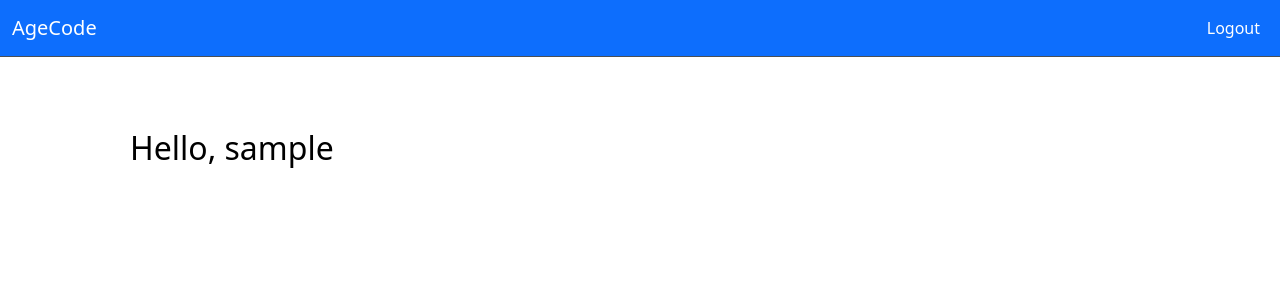
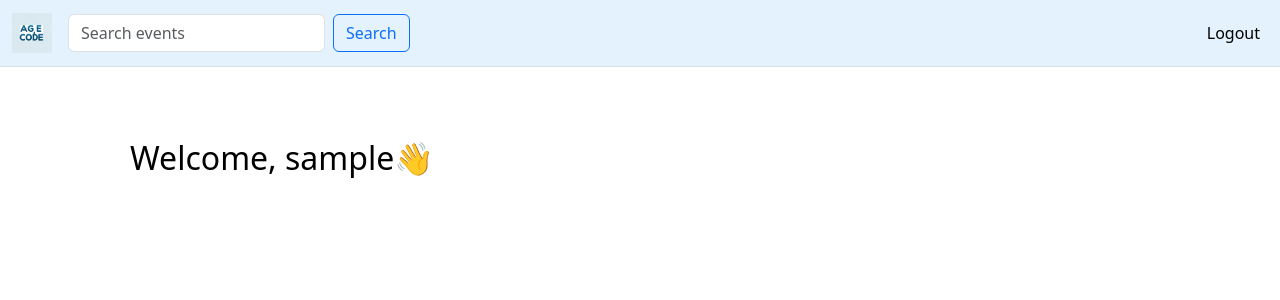
Before and after one commit to farrelljade/AgeCode, a Django app: page / in a window 1280 px wide. Shown: the top 300 px of the page. Run offline with Django 5.2, Linux system fonts and the light colour scheme; the visitor is signed in with stand-in values (Sample User, id 1).

Commit message:
Add backend database for event creation/management. Create and add logo to site.

```diff
--- a/agecode/admin.py
+++ b/agecode/admin.py
@@ -1 +1,5 @@
 from django.contrib import admin
+from .models import Event
+
+
+admin.site.register(Event)
--- a/agecode/templates/agecode/home.html
+++ b/agecode/templates/agecode/home.html
@@ -3,7 +3,7 @@
 {% block content %}
 
 {% if user.is_authenticated %}
-  <h2>Hello, {{ user }}</h2>
+  <h2>Welcome, {{ user }}👋</h2>
 {% else %}
 
   <h2>AgeCode</h2>
--- a/agecode/templates/agecode/navbar.html
+++ b/agecode/templates/agecode/navbar.html
@@ -1,9 +1,17 @@
-  <nav class="navbar navbar-expand-lg bg-primary border-bottom border-body" data-bs-theme="dark">
+{% load static %}
+
+<nav class="navbar navbar-expand-lg border-bottom border-body" style="background-color: #e3f2fd;">
   <div class="container-fluid">
-      <a class="navbar-brand" href="{% url 'agecode:home' %}">AgeCode</a>
+    <a class="navbar-brand" href="{% url 'agecode:home' %}">
+      <img src="{% static 'agecode/images/agecode_logo.png' %}" alt="" width="40" height="40">
+    </a>
     <button class="navbar-toggler" type="button" data-bs-toggle="collapse" data-bs-target="#navbarSupportedContent" aria-controls="navbarSupportedContent" aria-expanded="false" aria-label="Toggle navigation">
       <span class="navbar-toggler-icon"></span>
     </button>
+    <form class="d-flex" role="search">
+      <input class="form-control me-2" type="search" placeholder="Search events" aria-label="Search">
+      <button class="btn btn-outline-primary" type="submit">Search</button>
+    </form>
     <div class="collapse navbar-collapse" id="navbarSupportedContent">
       <ul class="navbar-nav me-auto mb-2 mb-lg-0"></ul>
 
--- a/agecode/views.py
+++ b/agecode/views.py
@@ -2,6 +2,8 @@ from django.shortcuts import render, redirect
 from django.contrib.auth import authenticate, login, logout
 from django.contrib import messages
 from .forms import RegistrationForm
+from .models import Event
+
 
 def home(request):
     """The home page for AgeCode."""
@@ -16,7 +18,7 @@ def user_login(request):
         user = authenticate(request, username=username, password=password)
         if user is not None:
             login(request, user)
-            messages.success(request, "You are logged in.")
+            messages.success(request, "Logged in.")
             return redirect('agecode:home')
         else:
             # Return an invalid login error message.
```
Also changed, not shown: agecode/forms.py (+7 -0 lines), agecode/models.py (+13 -0 lines), mysite/settings.py (+0 -12 lines), agecode/migrations/0001_initial.py (added), agecode/static/agecode/images/agecode_logo.png (added). Lines whose indentation alone changed are shown as unchanged.
